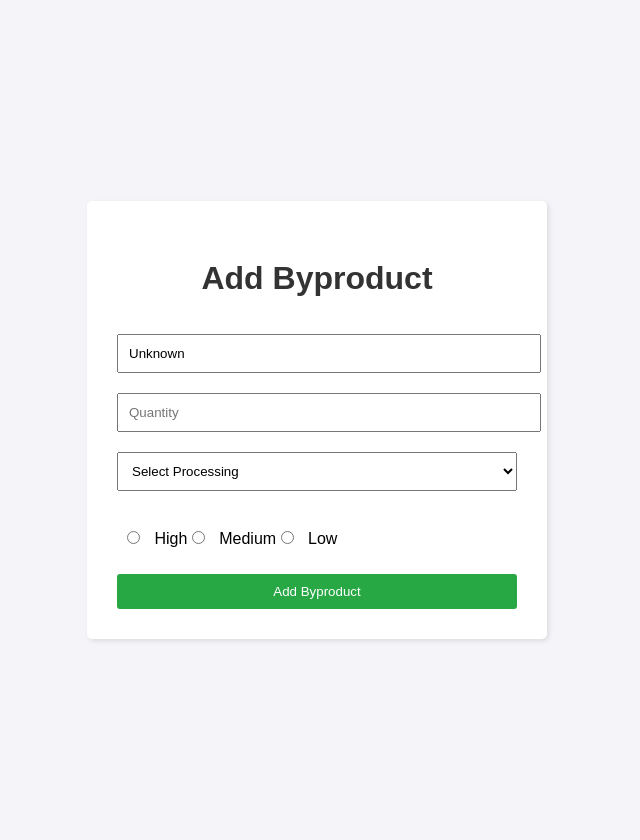
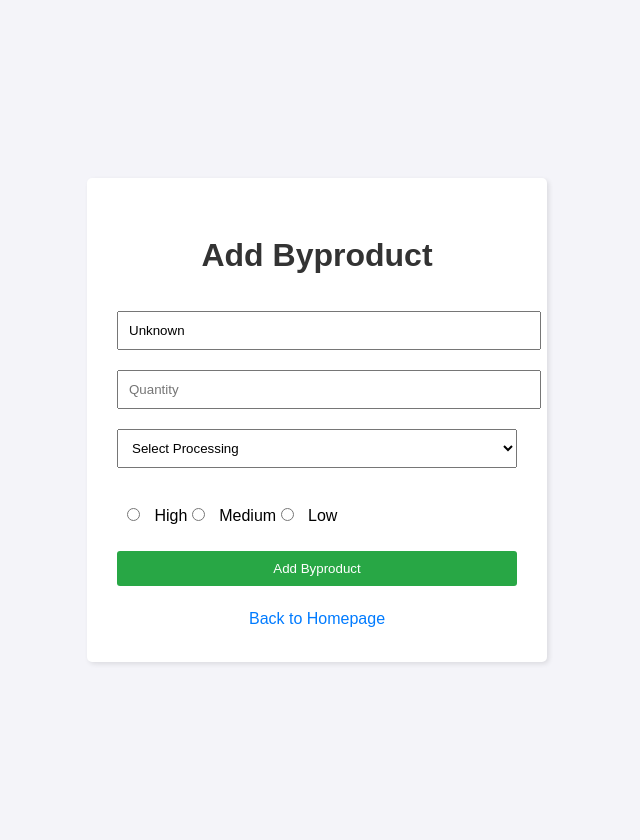
Before and after one commit to FidelCastro007/Django_Materials_Extractor, a Django app: page /add_byproduct/ in a window 1280 px wide. Shown: the whole page, without its empty margins (323-963 px from the left). Run offline with Django 5.2, Linux system fonts and the light colour scheme; data that the repository does not hold is empty.

Commit message:
Update add_byproduct.html

```diff
--- a/aluminum_extraction/processing/templates/processing/add_byproduct.html
+++ b/aluminum_extraction/processing/templates/processing/add_byproduct.html
@@ -56,6 +56,18 @@
         button:hover {
             background-color: #218838;
         }
+        .back-link {
+            text-align: center;
+            margin-top: 20px;
+        }
+        .back-link a {
+            text-decoration: none;
+            color: #007BFF;
+            transition: color 0.3s;
+        }
+        .back-link a:hover {
+            color: #0056b3;
+        }
     </style>
 </head>
 <body>
@@ -110,6 +122,10 @@
 
         <!-- Submit Button -->
         <button type="submit">Add Byproduct</button>
+
+        <div class="back-link">
+            <a href="{% url 'homepage' %}">Back to Homepage</a>
+        </div>
     </form>
 </body>
 </html>
```
